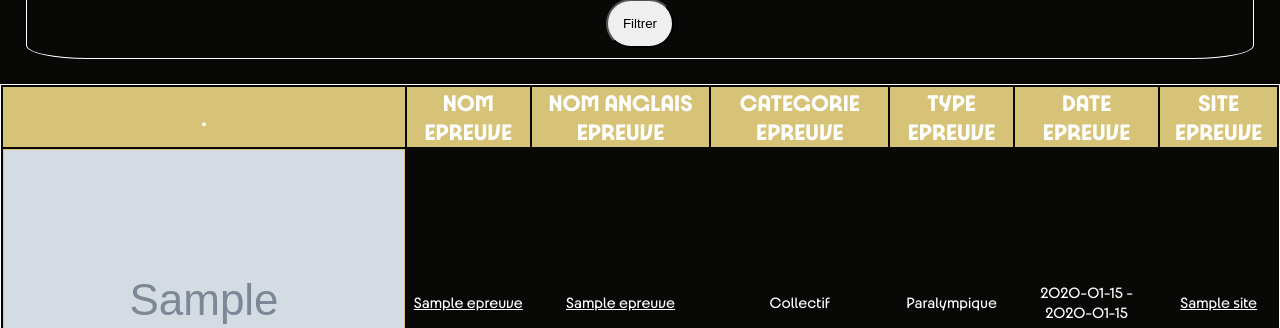
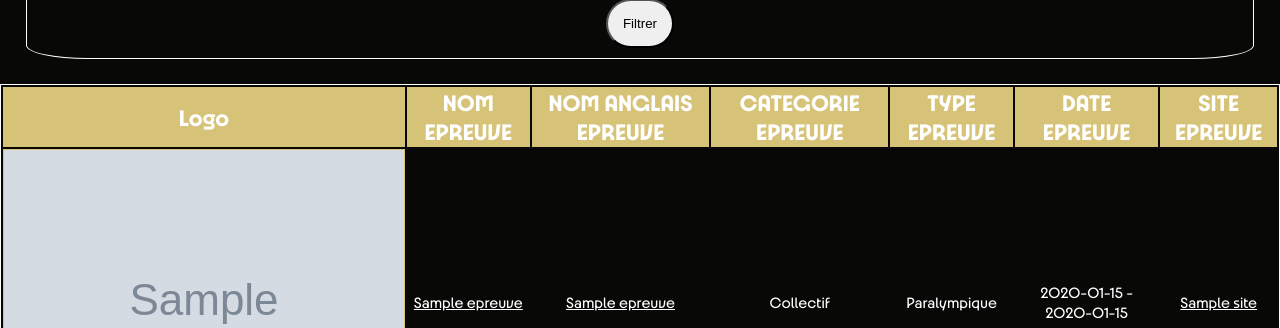
Before and after one commit to SebastianCaron/SAE_Farfalles, a PHP site: page /list-epreuves.php in a window 1280 px wide. Shown: the part 478-806 px from the top of the page. Run offline with PHP 8.4, Linux system fonts and the light colour scheme; tables that the repository leaves empty hold one stand-in row (values such as "Sample post"); grey boxes marked "Sample" are stand-in pictures; data that the repository does not hold is empty; a stand-in replaces the project's code that opens the database connection.

Commit message:
Update list-epreuves.php

```diff
--- a/Website/list-epreuves.php
+++ b/Website/list-epreuves.php
@@ -134,7 +134,7 @@ if ($_SERVER["REQUEST_METHOD"] == "POST") {
     </div>
     <table>
         <tr>
-            <th>.</th>
+            <th>Logo</th>
             <th>NOM EPREUVE</th>
             <th>NOM ANGLAIS EPREUVE</th>
             <th>CATEGORIE EPREUVE</th>
```
